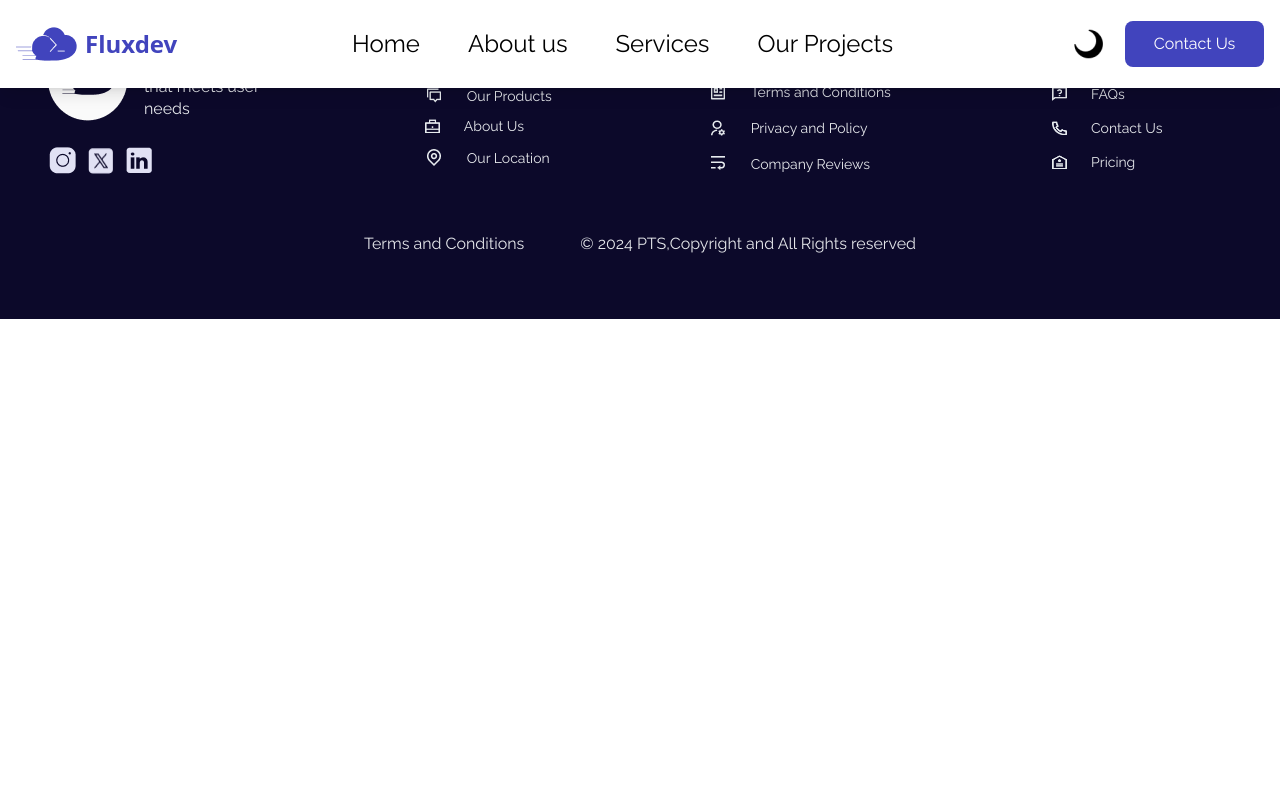
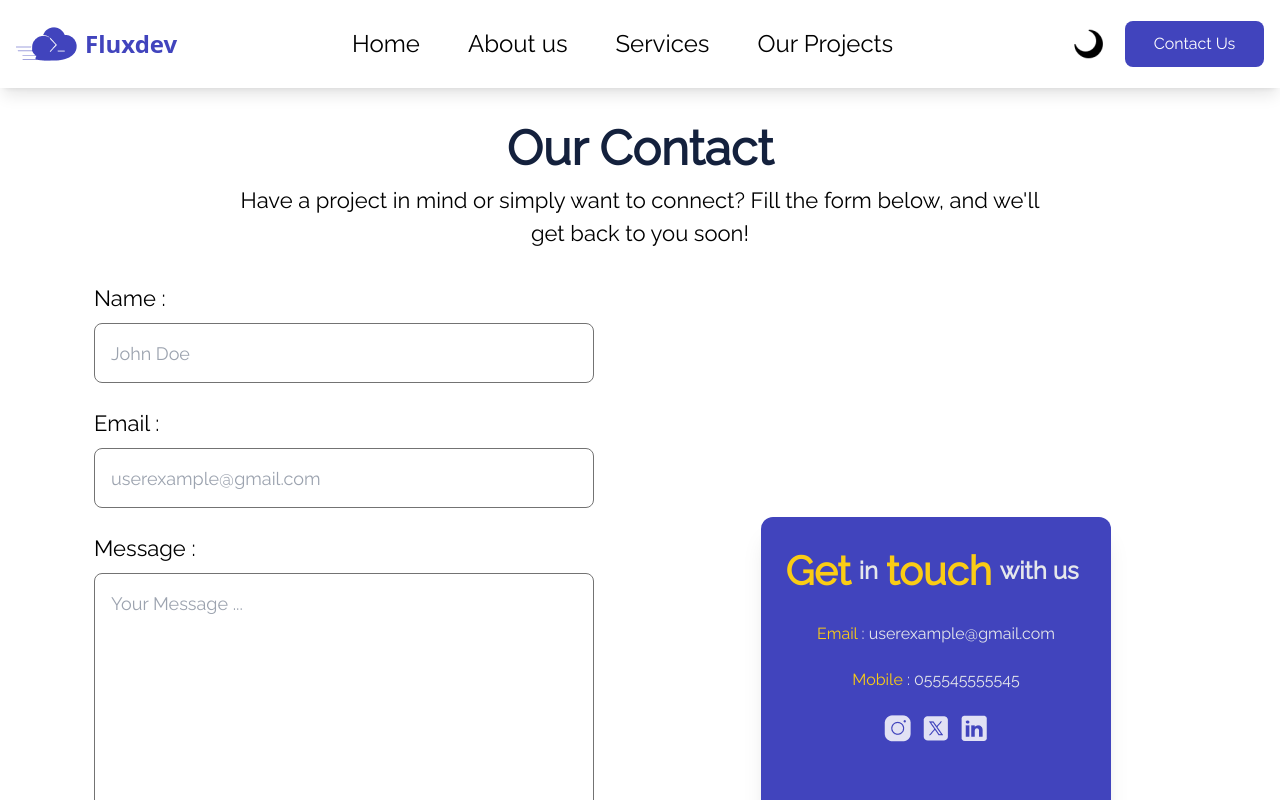
Before and after one commit to Myches/fluxdev, a React (Vite) app: page /contact in a window 1280 px wide. Shown: the top 800 px of the page. Built offline with nearby package versions, Linux system fonts and the light colour scheme.

Commit message:
changes made to the Hopage,About page and also created the Contact page

```diff
--- a/package.json
+++ b/package.json
@@ -21,6 +21,7 @@
     "react-awesome-reveal": "^4.2.14",
     "react-countup": "^6.5.3",
     "react-dom": "^18.3.1",
+    "react-hook-form": "^7.53.0",
     "react-router-dom": "^6.26.0",
     "react-slick": "^0.30.2",
     "slick-carousel": "^1.8.1"
--- a/src/App.tsx
+++ b/src/App.tsx
@@ -1,6 +1,7 @@
 import { BrowserRouter,Routes,Route } from 'react-router-dom'
 import Navbar from './Components/Navbar'
 import Footer from './Components/Footer'
+import Contact from './Pages/Contact'
 import Homepage from './Pages/Homepage'
 import About from './Pages/About'
 import Services from './Pages/Services'
@@ -34,6 +35,7 @@ function App() {
        <Route  path ="/about" element={<About />} />
        <Route  path ="/services" element={<Services />} />
        <Route  path ="/projects" element={<Projects />} />
+       <Route  path ="/contact" element={<Contact />} />
        </Routes>
        <Footer />
        </BrowserRouter>
--- a/src/Components/Navbar.tsx
+++ b/src/Components/Navbar.tsx
@@ -67,7 +67,7 @@ export default function Navbar() {
                         <img src={dark} alt='dark-icon' className="mr-4" />
                     </button>
                 )}
-                <button className='w-[139px] h-[46px] bg-customBlue text-white font-raleway rounded-lg'>Contact Us</button>
+            <Link to="/Contact" >   <button className='w-[139px] h-[46px] bg-customBlue hover:bg-opacity-70 text-white font-raleway rounded-lg'>Contact Us</button></Link>
             </div>
 
             <button className="lg:hidden" onClick={toggleMenu}>
@@ -89,12 +89,12 @@ export default function Navbar() {
                             </button>
                         )}
                     </div>
-                    <ul className='flex flex-col space-y-5 p-4 text-[18px] leading-[24px] dark:text-darkGray font-normal font-euclid'>
+                    <ul className='flex flex-col space-y-5 p-4 text-[18px] leading-[24px] dark:text-darkGray font-normal font-raleway'>
                         <Link to='/' onClick={toggleMenu}><li>Home</li></Link>
                         <Link to='/About' onClick={toggleMenu}><li>About us</li></Link>
                         <Link to='/Services' onClick={toggleMenu}><li>Services</li></Link>
                         <Link to='/Projects' onClick={toggleMenu}><li>Our Projects</li></Link>
-                        <li onClick={toggleMenu}>Contact</li>
+                        <Link to="/Contact" > <li onClick={toggleMenu}>Contact</li></Link>
                     </ul>
                     <button onClick={toggleMenu} className="pl-2">
                         <img src={close} alt="close toggle" style={{ filter: darkMode ? 'invert(1)' : 'none' }}/>
--- a/src/Pages/About.tsx
+++ b/src/Pages/About.tsx
@@ -27,12 +27,7 @@ export default function About() {
     return (
 
 
-        <div className='w-full h-full relative dark:bg-black mt-12'>
-
-
-
-
-
+        <div className='w-full h-full relative dark:bg-neutral-800 mt-12'>
 
         <div className=' grid grid-cols-1 lg:grid lg:grid-cols-2 font-raleway flex justify-center py-6 space-y-12 md:space-y-0 text-darkBlue p-6'>
 
--- /dev/null
+++ b/src/Pages/Contact.tsx
@@ -0,0 +1,118 @@
+
+
+import { useForm, SubmitHandler } from 'react-hook-form';
+
+interface IFormInputs {
+    name: string;
+    email: string;
+    message: string;
+  }
+
+export default function Contact (){
+
+
+    const {
+        register,
+        handleSubmit,
+        formState: { errors },
+      } = useForm<IFormInputs>();
+
+
+      const onSubmit: SubmitHandler<IFormInputs> = (data) => {
+        console.log(data);
+
+      };
+
+
+    return (
+        <div className="w-full h-full py-16 dark:bg-neutral-800">
+            <div className="w-full  pt-12">
+             <p className=' md:text-[48px] text-[36px] leading-[72px] text-darkBlue font-bold dark:text-white text-center font-raleway'>
+            Our Contact
+        </p>
+        <p className='text-center mx-auto md:w-2/3 w-full md:text-[22px] text-[20px] px-6  font-raleway dark:text-darkGray'>
+        Have a project in mind or simply want to connect? Fill the form below, and we'll get back to you soon!
+  </p>
+        </div>
+
+
+        <div className="mt-8 px-12 w-full md:grid md:grid-cols-2 grid grid-cols-1 gap-y-8 font-raleway dark:text-white ">
+
+        <form className="flex flex-col items-center md:h-[800px]" onSubmit={handleSubmit(onSubmit)}>
+      <div className="flex flex-col space-y-2 pb-6 w-full max-w-[500px] ">
+        <label htmlFor="name" className="text-[22px]">Name :</label>
+        <input
+          type="text"
+          placeholder="John Doe"
+          id="name"
+          {...register("name", { required: "Name is required" })}
+          className="  bg-transparent border rounded-lg border-neutral-500  focus:outline-none md:h-[60px] md:text-[18px] text-[16px] p-4"
+        />
+        {errors.name && <span className="text-red-500">{errors.name.message}</span>}
+      </div>
+
+      <div className="flex flex-col space-y-2 pb-6 w-full max-w-[500px]">
+        <label htmlFor="email" className="text-[22px]">Email :</label>
+        <input
+          type="email"
+          placeholder="userexample@gmail.com"
+          id="email"
+          {...register("email", {
+            required: "Email is required",
+            pattern: {
+              value: /^[A-Z0-9._%+-]+@[A-Z0-9.-]+\.[A-Z]{2,}$/i,
+              message: "Invalid email address"
+            }
+          })}
+          className="bg-transparent border rounded-lg border-neutral-500 focus:outline-none md:h-[60px] md:text-[18px] text-[16px] p-4"
+        />
+        {errors.email && <span className="text-red-500">{errors.email.message}</span>}
+      </div>
+
+      <div className="flex flex-col space-y-2 pb-6 w-full max-w-[500px]">
+        <label htmlFor="message" className="text-[22px]">Message :</label>
+        <textarea
+          id="message"
+          placeholder="Your Message ..."
+          {...register("message", { required: "Message is required" })}
+          className="md:h-[250px] h-[150px] bg-transparent border rounded-lg border-neutral-500 focus:outline-none text-[18px] p-4"
+        />
+        {errors.message && <span className="text-red-500">{errors.message.message}</span>}
+      </div>
+
+      <button
+        type="submit"
+        className="bg-customBlue text-white w-[150px] h-[50px] text-[20px] border-none rounded-lg p-2 hover:bg-bYellow hover:text-black"
+      >
+        Submit
+      </button>
+    </form>
+
+    <div className='flex justify-center items-center'>
+            <div className='bg-customBlue px-6 text-gray-200 shadow-xl flex flex-col  space-y-[20px] md:w-[350px] md:h-[331px]  p-6 dark:bg-neutral-950 border-none rounded-xl '>
+            <p className='md:text-[24px] flex justify-center items-center md:leading-[36px] text-[14px] leading-[18px] font-semibold dark:text-darkGray'>
+  <span className='text-yellow-400 font-bold md:text-[40px] text-[21px] leading-[60px]'>Get</span>
+  <span className='mx-2'>in</span>
+  <span className='text-yellow-400 font-bold md:text-[40px] text-[21px] leading-[60px]'>touch</span>
+  <span className='mx-2'>with us</span>
+</p>
+
+
+
+      <p className='text-[16px] leading-[26px] font-raleway font-medium  text-center dark:text-white'>
+      <span className='text-yellow-400  text-[16px] leading-[26px]'>Email</span> : userexample@gmail.com
+      </p>
+      <p className='text-[16px] leading-[26px] font-raleway font-medium  text-center dark:text-white'>
+      <span className='text-yellow-400  text-[16px] leading-[26px]'>Mobile</span>   : 055545555545
+      </p>
+      <div className='flex justify-center items-center space-x-2'>
+                    <img src="/images/Frame (1).png" alt='instagramLogo'  />
+                    <img src="/images/Frame (2).png" alt='xLogo'  />
+                    <img src="/images/Frame (3).png" alt='linkedinLogo'  />
+                    </div>
+    </div> </div>
+    </div>
+        </div>
+
+    )
+}
--- a/src/Pages/Services.tsx
+++ b/src/Pages/Services.tsx
@@ -12,7 +12,7 @@ export default function Services() {
 
     return (
 
-        <div className="w-full h-full relative  dark:bg-black mt-16">
+        <div className="w-full h-full relative  dark:bg-neutral-800 mt-16">
                <Player
         src='https://lottie.host/9094bcd8-f710-4198-8e9f-95db1bd1e680/kEeFP2T1ay.json'
        className="player block md:hidden "
@@ -23,14 +23,14 @@ export default function Services() {
             <div className=' grid grid-cols-1 lg:grid lg:grid-cols-2 font-raleway flex justify-center py-6 space-y-12 md:space-y-0 text-darkBlue ' >
 
             <div className='flex flex-col  items-center text-center space-y-6 mx-auto dark:text-darkGray pt-16'>
-  <p className="md:text-[64px] font-bold md:leading-[73px] font-raleway text-[41px] leading-[42px] dark:text-darkGray">
+  <p className="md:text-[64px] md:px-0 px-4 font-bold md:leading-[73px] font-raleway text-[41px] leading-[42px] dark:text-darkGray">
     Request a quote or consultation time <br />
     <span className="md:text-[32px] text-[20px] leading-[22px] font-raleway">Get responds between 24hours</span>
   </p>
   <p className="text-[18px] leading-[24px] font-raleway md:w-[70%] px-8 dark:text-darkGray">
     We are aimed at helping companies across various industries transform their operations and enhance their digital presence.
   </p>
-  <button className='w-[139px] h-[46px] bg-customBlue text-white rounded-lg font-montserrat'>Request Now</button>
+  <button className='w-[139px] h-[46px] bg-customBlue hover:bg-opacity-70 text-white rounded-lg font-montserrat'>Request Now</button>
 </div>
 
    <div className=''>
--- a/src/index.css
+++ b/src/index.css
@@ -1,11 +1,3 @@
 @tailwind base;
 @tailwind components;
 @tailwind utilities;
-
-
-.heading-bar {
-  display: inline-block;
-  border-bottom: 4px solid black;
-
-
-}
--- a/tailwind.config.js
+++ b/tailwind.config.js
@@ -16,7 +16,8 @@ export default {
        'warning' : '#F4C790',
        'bYellow' : '#F7A400',
        'bgreen' : '#0FEFFD',
-       'darkGray':'#E7EBEF'
+       'darkGray':'#E7EBEF',
+        'bgBlue':'#4f4fa5'
       },
       fontFamily: {
         'euclid': ['Euclid Circular A', 'sans-serif'],
```
Also changed, not shown: src/Pages/Homepage.tsx (+32 -22 lines), src/Pages/Projects.tsx (+5 -5 lines), 1 other file (tests, documents, lock files or other folders).
